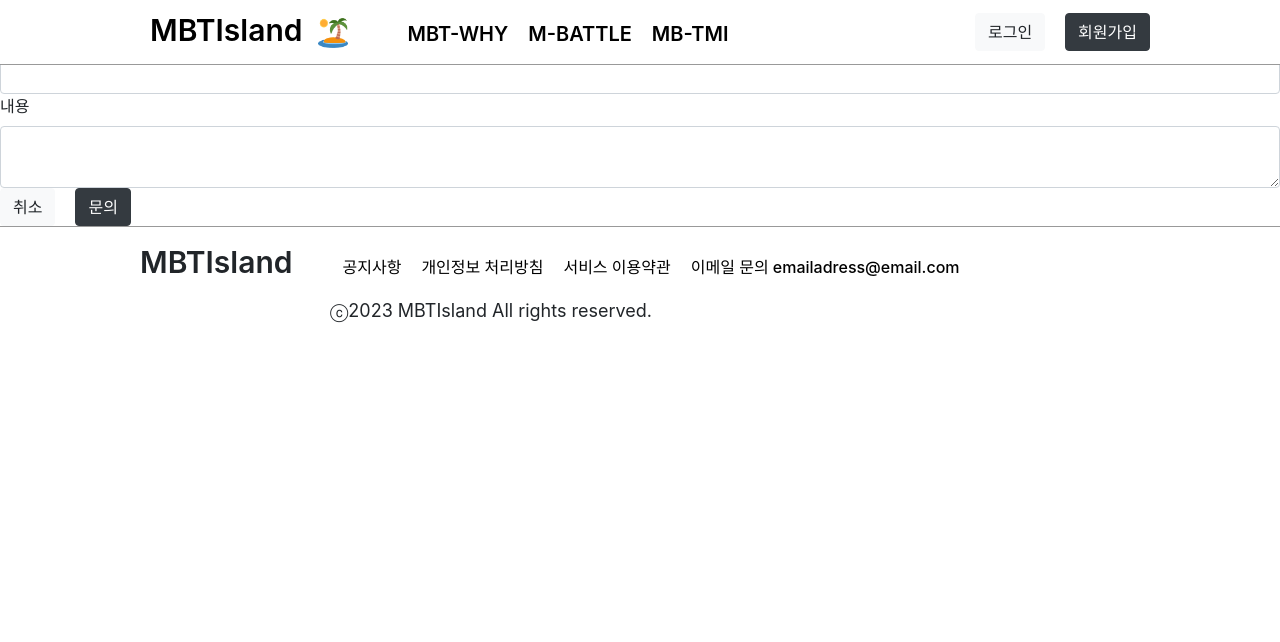
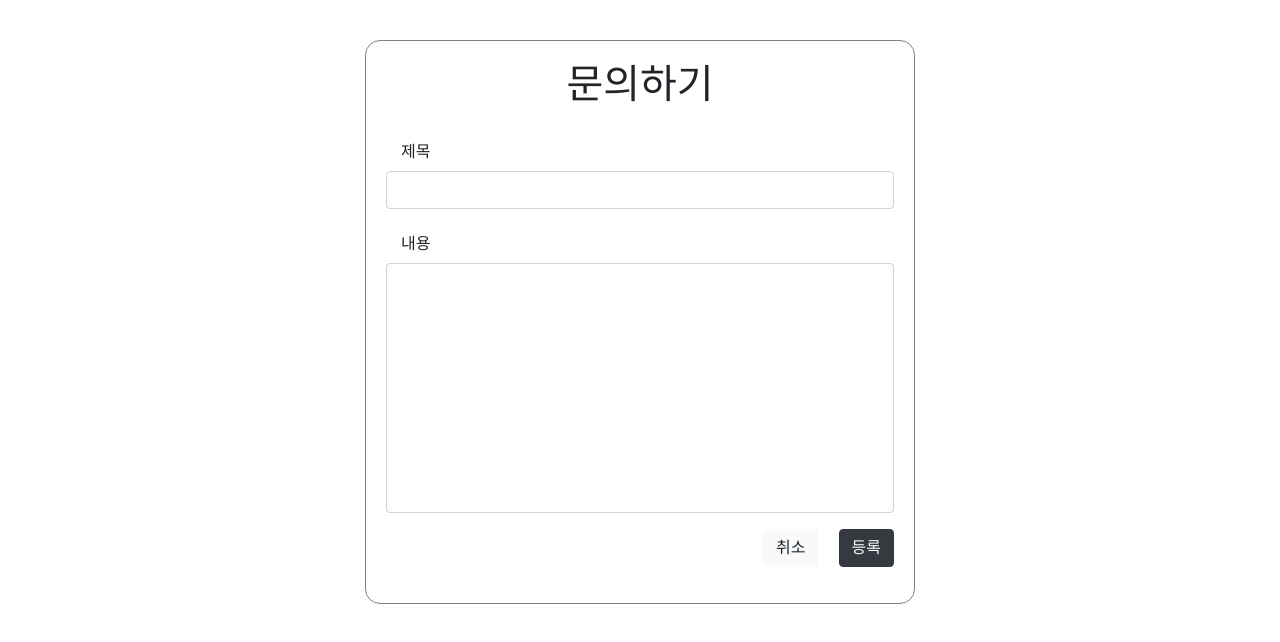
Before and after one commit to hanhee-kim/MBTIsland_front, a React (Create React App) app: page /qnaWrite in a window 1280 px wide. Shown: the top 642 px of the page. Built offline with nearby package versions, Linux system fonts and the light colour scheme; a web font is replaced by a local one.

Commit message:
무늬 포도 !

```diff
--- a/src/App.js
+++ b/src/App.js
@@ -1,6 +1,6 @@
 import "./App.css";
 import "bootstrap/dist/css/bootstrap.css";
-import { Routes, Route, BrowserRouter } from "react-router-dom";
+import { Routes, Route, BrowserRouter, useLocation } from "react-router-dom";
 import { Provider } from "react-redux";
 import { PersistGate } from "redux-persist/lib/integration/react";
 import Main from "./component/Main";
@@ -26,21 +26,28 @@ import DefaultMypage from "./component/user/DefaultMypage";
 import MbtyWrite from "./component/mbty/MbtyWrite";
 import MbtyModify from "./component/mbty/MbtyModify";
 import QnAWrite from "./component/user/QnAWrite";
+import { useState } from "react";
 
 function App() {
+  const [isPopup, setIsPopup] = useState(false);
+
   return (
     <div className="App">
       {/* <Provider store={store}> */}
       {/* <PersistGate persistor={persister}> */}
       <BrowserRouter>
-        <Header />
+        {!isPopup && <Header />}
         <Routes>
           {/* 한희 */}
           <Route exact path="/login" element={<Login />} />
           <Route exact path="/join" element={<Join />} />
           <Route exact path="/addjoin" element={<AddJoin />} />
           <Route exact path="/mypage" element={<Mypage />} />
-          <Route exact path="/qnaWrite" element={<QnAWrite />} />
+          <Route
+            exact
+            path="/qnaWrite"
+            element={<QnAWrite setIsPopup={setIsPopup} />}
+          />
           {/* 하영 */}
           <Route exact path="/" element={<Main />} />
           <Route exact path="/mbtmi" element={<MBTmi />} />
@@ -59,7 +66,7 @@ function App() {
           <Route exact path="/mbtywrite" element={<MbtyWrite />} />
           <Route exact path="/mbtymodify" element={<MbtyModify />} />
         </Routes>
-        <Footer />
+        {!isPopup && <Footer />}
       </BrowserRouter>
       {/* </PersistGate> */}
       {/* </Provider> */}
--- a/src/component/user/QnAWrite.js
+++ b/src/component/user/QnAWrite.js
@@ -1,20 +1,87 @@
-import React from "react";
-import { Button, Input, Label } from "reactstrap";
+import React, { useEffect, useState } from "react";
+// import style from "../../css/user/Mypage.module.css";
+import style from "../../css/common/common.css";
+import { Form, Button, FormGroup, Input, Label } from "reactstrap";
+import Swal from "sweetalert2";
 
-const QnAWrite = () => {
+const QnAWrite = (props) => {
+  useEffect(() => {
+    props.setIsPopup(true);
+    // props.setCurLocation("qnawrite");
+  }, []);
+  const [qna, setQna] = useState({
+    title: "",
+    content: "",
+    // writerId: "",
+    isAnswered: "N",
+  });
+  const changeQna = (e) => {
+    setQna({ ...qna, [e.target.name]: [e.target.value] });
+  };
+
+  const close = (e) => {
+    e.preventDefault();
+    window.close();
+  };
+  const submit = (e) => {
+    e.preventDefault();
+    //데이터 전달
+    Swal.fire({
+      title: "문의가 등록되었습니다.",
+      icon: "success",
+    }).then(function () {
+      window.close();
+    });
+  };
+
   return (
     <div>
-      무늬는 포도
-      <div>
-        <Label> 문의하기</Label>
-        <Label for="title">제목</Label>
-        <Input type="text"></Input>
-        <Label for="content">내용</Label>
-        <Input type="textarea"></Input>
-        <div style={{ display: "flex", gap: "20px" }}>
-          <Button color="light">취소</Button>
-          <Button color="dark">문의</Button>
-        </div>
+      <div style={{ fontFamily: "GangwonEdu_OTFBoldA" }}>
+        <Form
+          style={{
+            width: "550px",
+            margin: "40px auto",
+            border: "1px solid gray",
+            borderRadius: "15px",
+            padding: "20px",
+          }}
+        >
+          <FormGroup row style={{ justifyContent: "center" }}>
+            <h3 style={{ fontSize: "40px" }}>문의하기</h3>
+          </FormGroup>
+          <FormGroup style={{ justifyContent: "center" }}>
+            <Label for="title" sm={3}>
+              제목
+            </Label>
+            <Input type="text" name="title" onChange={changeQna}></Input>
+          </FormGroup>
+          <FormGroup>
+            <Label for="content" sm={3}>
+              내용
+            </Label>
+            <Input
+              type="textarea"
+              name="content"
+              onChange={changeQna}
+              style={{ minHeight: "250px", resize: "none" }}
+            ></Input>
+          </FormGroup>
+          <FormGroup
+            style={{
+              display: "flex",
+              gap: "20px",
+              flexDirection: "row",
+              justifyContent: "flex-end",
+            }}
+          >
+            <Button color="light" onClick={close}>
+              취소
+            </Button>
+            <Button color="dark" onClick={submit}>
+              등록
+            </Button>
+          </FormGroup>
+        </Form>
       </div>
     </div>
   );
--- /dev/null
+++ b/src/css/common/common.css
@@ -0,0 +1,40 @@
+/* Orbit */
+@font-face {
+  font-family: "Orbit-Regular";
+  src: url("https://cdn.jsdelivr.net/gh/projectnoonnu/noonfonts_2310@1.0/Orbit-Regular.woff2")
+    format("woff2");
+  font-weight: normal;
+  font-style: normal;
+}
+/* 소요단풍체 */
+@font-face {
+  font-family: "SOYOMapleBoldTTF";
+  src: url("https://cdn.jsdelivr.net/gh/projectnoonnu/noonfonts_2310@1.0/SOYOMapleBoldTTF.woff2")
+    format("woff2");
+  font-weight: 700;
+  font-style: normal;
+}
+/* 스위트 */
+@font-face {
+  font-family: "SUITE-Regular";
+  src: url("https://cdn.jsdelivr.net/gh/projectnoonnu/noonfonts_2304-2@1.0/SUITE-Regular.woff2")
+    format("woff2");
+  font-weight: 400;
+  font-style: normal;
+}
+/* Intel one mono */
+@font-face {
+  font-family: "intelone-mono-font-family-regular";
+  src: url("https://cdn.jsdelivr.net/gh/projectnoonnu/noonfonts_2307-1@1.1/intelone-mono-font-family-regular.woff2")
+    format("woff2");
+  font-weight: 400;
+  font-style: normal;
+}
+/* 강원교육모두체 */
+@font-face {
+  font-family: "GangwonEdu_OTFBoldA";
+  src: url("https://cdn.jsdelivr.net/gh/projectnoonnu/noonfonts_2201-2@1.0/GangwonEdu_OTFBoldA.woff")
+    format("woff");
+  font-weight: normal;
+  font-style: normal;
+}
```
